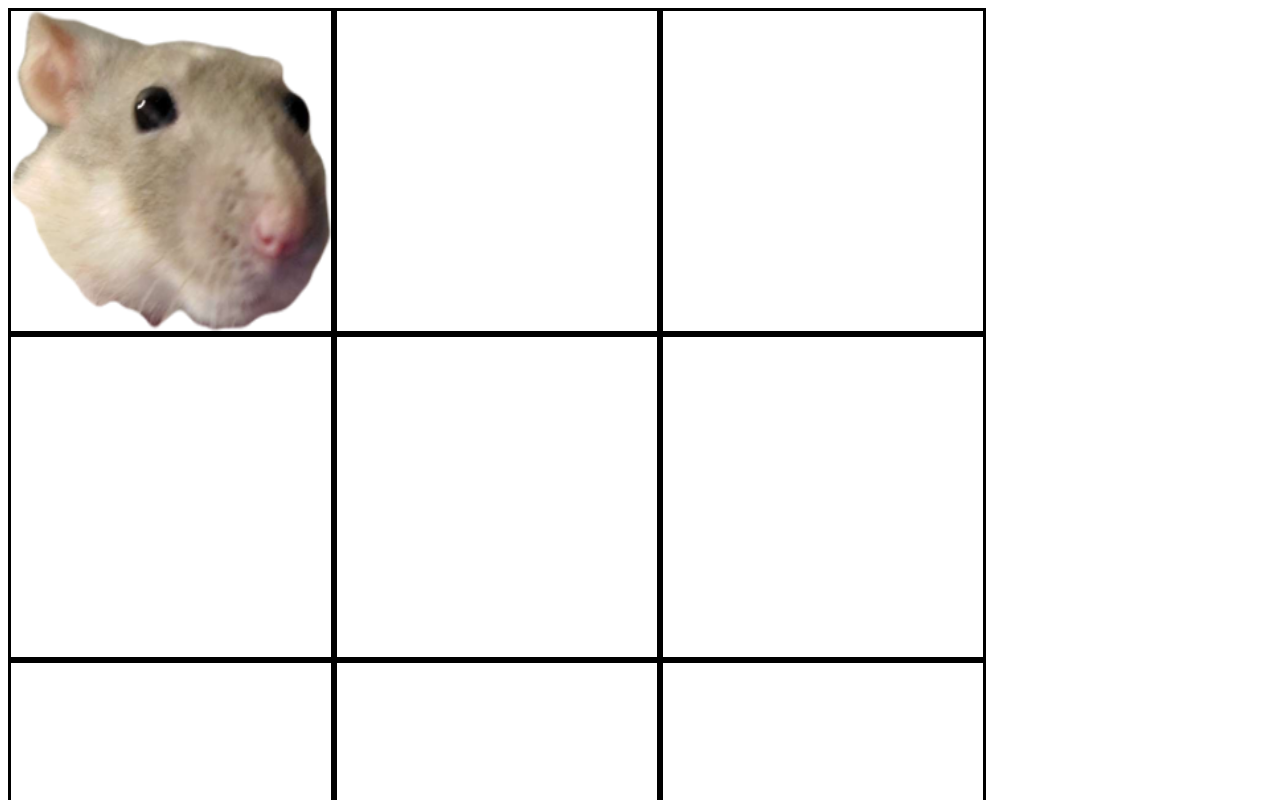
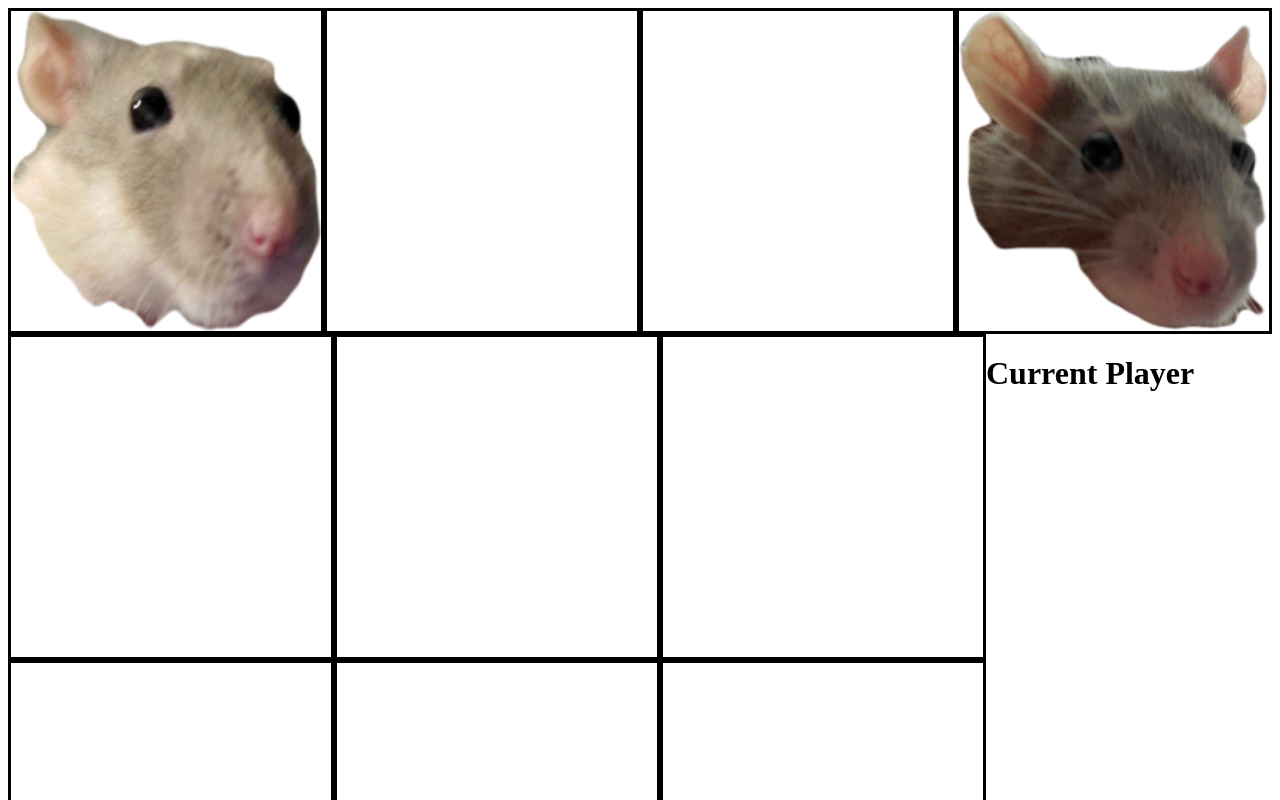
Before and after one commit to SeductiveWalrus/TicTacRat, a plain HTML site: page index.html in a window 1280 px wide. Both pictures are taken after a click on the element 171 px from the left and 171 px from the top of the page. Shown: the top 800 px of the page. Drawn offline with Linux system fonts and the light colour scheme.

Commit message:
Display current player

```diff
--- a/index.html
+++ b/index.html
@@ -4,8 +4,8 @@
         <link rel="stylesheet" type="text/css" href="./style.css">
     </head>
     <body>
-        <div class="row"><div id="1" class="box"></div><div id="2" class="box"></div><div id="3" class="box"></div></div>
-        <div class="row"><div id="4" class="box"></div><div id="5" class="box"></div><div id="6" class="box"></div></div>
+        <div class="row"><div id="1" class="box"></div><div id="2" class="box"></div><div id="3" class="box"></div><div id="currentPlayer" class="box"></div></div>
+        <div class="row"><div id="4" class="box"></div><div id="5" class="box"></div><div id="6" class="box"></div><h1>Current Player</h1></div>
         <div class="row"><div id="7" class="box"></div><div id="8" class="box"></div><div id="9" class="box"></div></div>
         <script src="./tac.js"></script>
     </body>
--- a/tac.js
+++ b/tac.js
@@ -1,11 +1,14 @@
 // Globally keep track of current player
 let currentPlayer = "null";
+document.getElementById("currentPlayer").innerHTML = `<img src="./assets/${currentPlayer}.jpg" width="100%" height="100%" />`;
 function switchPlayer(){
     if(currentPlayer === "null"){
-        return currentPlayer = "default";
+        currentPlayer = "default";
     }else if(currentPlayer === "default"){
-        return currentPlayer = "null";
+        currentPlayer = "null";
     }else throw new Error(`Unknown player type "${currentPlayer}"`);
+    document.getElementById("currentPlayer").innerHTML = `<img src="./assets/${currentPlayer}.jpg" width="100%" height="100%" />`;
+    return;
 }
 
 // Iterate over all 9 boxes and add them to object
@@ -24,7 +27,7 @@ for(i = 0; i < 9; i++){
     let box = boxes[id];
     box.element.addEventListener("click", (e) =>{
         if(box.takenBy === false){
-            boxes[id].takenBy = currentPlayer;
+            box.takenBy = currentPlayer;
             box.element.innerHTML = `<img src="./assets/${currentPlayer}.jpg" width="100%" height="100%" />`
             switchPlayer();
         }
```
